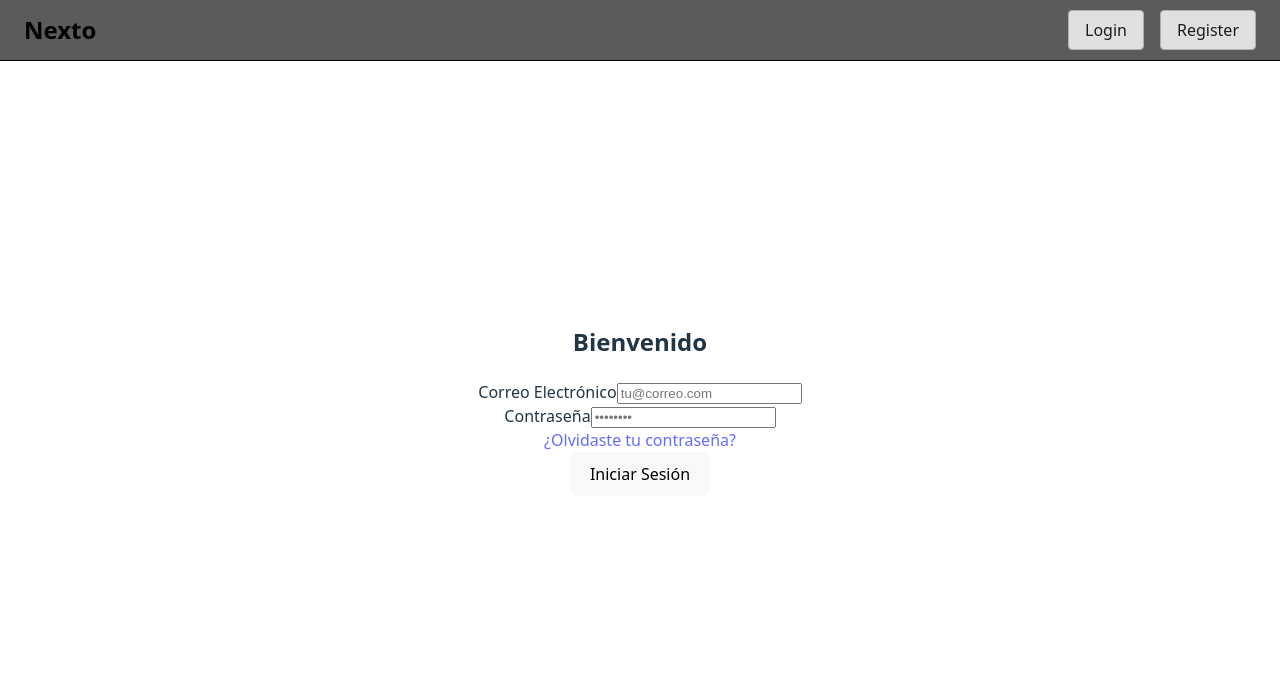
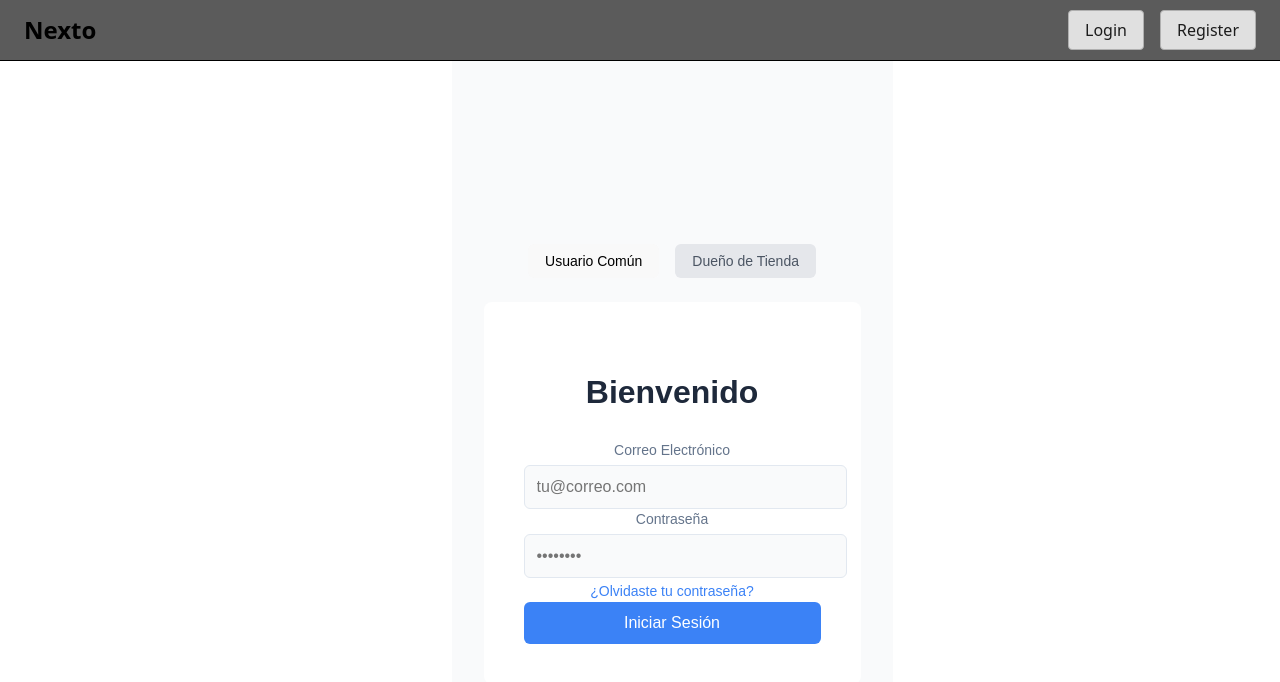
Before and after one commit to jphants/nexto, a React (Vite) app: page /login in a window 1280 px wide. Shown: the top 682 px of the page. Built offline with nearby package versions, Linux system fonts and the light colour scheme.

Commit message:
Css, dos disenos uno para el usuario promedio y para el dueno de tienda

```diff
--- /dev/null
+++ b/src/pages/login.module.css
@@ -0,0 +1,238 @@
+/* pages/login.module.css */
+
+/* Estilos compartidos para el selector de tipo de usuario */
+.userTypeSelector {
+  display: flex;
+  justify-content: center;
+  gap: 1rem;
+  margin-bottom: 1.5rem;
+}
+
+.activeButton {
+  padding: 0.5rem 1rem;
+  border-radius: 0.375rem;
+  font-size: 0.875rem;
+  font-weight: 500;
+  font-family: Arial, sans-serif;
+  transition: background-color 0.2s, color 0.2s;
+}
+
+.inactiveButton {
+  padding: 0.5rem 1rem;
+  border-radius: 0.375rem;
+  font-size: 0.875rem;
+  font-weight: 500;
+  font-family: Arial, sans-serif;
+  transition: background-color 0.2s, color 0.2s;
+  background-color: #e5e7eb; /* Gris claro */
+  color: #4b5563; /* Gris medio */
+}
+
+.activeButton:hover,
+.inactiveButton:hover {
+  opacity: 0.9;
+}
+
+/* Tema Claro (Usuario Común) */
+.containerLight {
+  min-height: 100vh;
+  width: 100%;
+  display: flex;
+  flex-direction: column;
+  align-items: center;
+  justify-content: center;
+  background-color: #f9fafb; /* Gris muy claro */
+  padding: 1rem;
+}
+
+.cardLight {
+  background-color: white;
+  padding: 2rem;
+  border-radius: 0.5rem;
+  width: 100%;
+  max-width: 24rem;
+  box-sizing: border-box;
+}
+
+.titleLight {
+  font-size: 1.5rem;
+  font-weight: 600;
+  color: #1e293b; /* Azul grisáceo oscuro */
+  text-align: center;
+  margin-bottom: 1.5rem;
+  font-family: Arial, sans-serif;
+}
+
+.labelLight {
+  display: block;
+  font-size: 0.875rem;
+  font-weight: 500;
+  color: #64748b; /* Gris medio */
+  margin-bottom: 0.25rem;
+  font-family: Arial, sans-serif;
+}
+
+.inputLight {
+  width: 100%;
+  padding: 0.75rem;
+  border: 1px solid #e2e8f0; /* Borde gris claro */
+  border-radius: 0.375rem;
+  font-size: 1rem;
+  outline: none;
+  transition: border-color 0.2s;
+  font-family: Arial, sans-serif;
+  background-color: #f9fafb;
+  color: #1e293b;
+}
+
+.inputLight:focus {
+  border-color: #93c5fd; /* Azul claro */
+  box-shadow: 0 0 0 2px rgba(147, 197, 253, 0.5);
+}
+
+.linkLight {
+  font-size: 0.875rem;
+  color: #3b82f6; /* Azul claro */
+  text-decoration: none;
+  font-family: Arial, sans-serif;
+}
+
+.linkLight:hover {
+  color: #2563eb; /* Azul más oscuro */
+  text-decoration: underline;
+}
+
+.buttonLight {
+  width: 100%;
+  padding: 0.75rem;
+  background-color: #3b82f6; /* Azul claro */
+  color: white;
+  font-size: 1rem;
+  font-weight: 500;
+  border: none;
+  border-radius: 0.375rem;
+  cursor: pointer;
+  transition: background-color 0.2s;
+  font-family: Arial, sans-serif;
+}
+
+.buttonLight:hover {
+  background-color: #2563eb; /* Azul más oscuro */
+}
+
+.activeButtonLight {
+  background-color: #3b82f6; /* Azul claro */
+  color: white;
+}
+
+/* Tema Oscuro (Dueño de Tienda) */
+.containerDark {
+  min-height: 100vh;
+  width: 100%;
+  display: flex;
+  flex-direction: column;
+  align-items: center;
+  justify-content: center;
+  background-color: #1e293b; /* Azul grisáceo oscuro */
+  padding: 1rem;
+}
+
+.cardDark {
+  background-color: #2d3748; /* Gris oscuro */
+  padding: 2rem;
+  border-radius: 0.5rem;
+  width: 100%;
+  max-width: 24rem;
+  box-sizing: border-box;
+}
+
+.titleDark {
+  font-size: 1.5rem;
+  font-weight: 600;
+  color: #e2e8f0; /* Gris claro */
+  text-align: center;
+  margin-bottom: 1.5rem;
+  font-family: Arial, sans-serif;
+}
+
+.labelDark {
+  display: block;
+  font-size: 0.875rem;
+  font-weight: 500;
+  color: #94a3b8; /* Gris más claro */
+  margin-bottom: 0.25rem;
+  font-family: Arial, sans-serif;
+}
+
+.inputDark {
+  width: 100%;
+  padding: 0.75rem;
+  border: 1px solid #4b5563; /* Borde gris medio */
+  border-radius: 0.375rem;
+  font-size: 1rem;
+  outline: none;
+  transition: border-color 0.2s;
+  font-family: Arial, sans-serif;
+  background-color: #374151; /* Gris oscuro */
+  color: #e2e8f0; /* Texto claro */
+}
+
+.inputDark:focus {
+  border-color: #60a5fa; /* Azul claro */
+  box-shadow: 0 0 0 2px rgba(96, 165, 250, 0.5);
+}
+
+.inputDark::placeholder {
+  color: #9ca3af; /* Gris claro para placeholder */
+}
+
+.linkDark {
+  font-size: 0.875rem;
+  color: #60a5fa; /* Azul claro */
+  text-decoration: none;
+  font-family: Arial, sans-serif;
+}
+
+.linkDark:hover {
+  color: #93c5fd; /* Azul más claro */
+  text-decoration: underline;
+}
+
+.buttonDark {
+  width: 100%;
+  padding: 0.75rem;
+  background-color: #60a5fa; /* Azul claro */
+  color: white;
+  font-size: 1rem;
+  font-weight: 500;
+  border: none;
+  border-radius: 0.375rem;
+  cursor: pointer;
+  transition: background-color 0.2s;
+  font-family: Arial, sans-serif;
+}
+
+.buttonDark:hover {
+  background-color: #3b82f6; /* Azul más oscuro */
+}
+
+.activeButtonDark {
+  background-color: #60a5fa; /* Azul claro */
+  color: white;
+}
+
+/* Media query para computadoras */
+@media (min-width: 640px) {
+  .containerLight,
+  .containerDark {
+    padding: 2rem;
+  }
+  .cardLight,
+  .cardDark {
+    padding: 2.5rem;
+  }
+  .titleLight,
+  .titleDark {
+    font-size: 2rem;
+  }
+}
--- a/src/pages/login.tsx
+++ b/src/pages/login.tsx
@@ -1,12 +1,14 @@
 import React, { useState } from 'react';
+import styles from './login.module.css';
 
 interface LoginFormState {
   email: string;
   password: string;
 }
 
-const LoginPage: React.FC = () => {
+const Login: React.FC = () => {
   const [formData, setFormData] = useState<LoginFormState>({ email: '', password: '' });
+  const [userType, setUserType] = useState<'common' | 'owner'>('common'); // Estado para tipo de usuario
 
   const handleInputChange = (e: React.ChangeEvent<HTMLInputElement>) => {
     const { name, value } = e.target;
@@ -14,17 +16,32 @@ const LoginPage: React.FC = () => {
   };
 
   const handleLogin = () => {
-    // Lógica para manejar el login, por ejemplo, enviar datos a una API
-    console.log('Datos de login:', formData);
-    alert('Login intentado con: ' + JSON.stringify(formData));
+    console.log(`Datos de login (${userType}):`, formData);
+    alert(`Login intentado (${userType === 'common' ? 'Usuario Común' : 'Dueño de Tienda'}): ${JSON.stringify(formData)}`);
   };
 
   return (
-    <div className="min-h-screen flex items-center justify-center bg-gradient-to-br from-blue-100 to-purple-100">
-      <div className="bg-white p-10 rounded-2xl shadow-2xl w-full max-w-sm transform transition-all duration-300 hover:scale-105">
-        <h2 className="text-3xl font-extrabold mb-8 text-center text-gray-900">Bienvenido</h2>
+    <div className={userType === 'common' ? styles.containerLight : styles.containerDark}>
+      <div className={styles.userTypeSelector}>
+        <button
+          onClick={() => setUserType('common')}
+          className={userType === 'common' ? styles.activeButton : styles.inactiveButton}
+        >
+          Usuario Común
+        </button>
+        <button
+          onClick={() => setUserType('owner')}
+          className={userType === 'owner' ? styles.activeButton : styles.inactiveButton}
+        >
+          Dueño de Tienda
+        </button>
+      </div>
+      <div className={userType === 'common' ? styles.cardLight : styles.cardDark}>
+        <h2 className={userType === 'common' ? styles.titleLight : styles.titleDark}>
+          {userType === 'common' ? 'Bienvenido' : 'Panel de Tienda'}
+        </h2>
         <div className="mb-5">
-          <label className="block text-gray-600 text-sm font-semibold mb-2" htmlFor="email">
+          <label className={userType === 'common' ? styles.labelLight : styles.labelDark} htmlFor="email">
             Correo Electrónico
           </label>
           <input
@@ -33,13 +50,13 @@ const LoginPage: React.FC = () => {
             name="email"
             value={formData.email}
             onChange={handleInputChange}
-            className="w-full px-4 py-3 border border-gray-300 rounded-lg focus:outline-none focus:ring-2 focus:ring-blue-400 focus:border-transparent transition duration-200"
+            className={userType === 'common' ? styles.inputLight : styles.inputDark}
             placeholder="tu@correo.com"
             required
           />
         </div>
         <div className="mb-6">
-          <label className="block text-gray-600 text-sm font-semibold mb-2" htmlFor="password">
+          <label className={userType === 'common' ? styles.labelLight : styles.labelDark} htmlFor="password">
             Contraseña
           </label>
           <input
@@ -48,19 +65,19 @@ const LoginPage: React.FC = () => {
             name="password"
             value={formData.password}
             onChange={handleInputChange}
-            className="w-full px-4 py-3 border border-gray-300 rounded-lg focus:outline-none focus:ring-2 focus:ring-blue-400 focus:border-transparent transition duration-200"
+            className={userType === 'common' ? styles.inputLight : styles.inputDark}
             placeholder="••••••••"
             required
           />
         </div>
         <div className="flex justify-end mb-6">
-          <a href="#" className="text-sm text-blue-500 hover:text-blue-700 hover:underline transition duration-200">
+          <a href="#" className={userType === 'common' ? styles.linkLight : styles.linkDark}>
             ¿Olvidaste tu contraseña?
           </a>
         </div>
         <button
           onClick={handleLogin}
-          className="w-full bg-gradient-to-r from-blue-500 to-indigo-500 text-white font-semibold py-3 px-4 rounded-lg hover:from-blue-600 hover:to-indigo-600 transform hover:scale-105 transition duration-300"
+          className={userType === 'common' ? styles.buttonLight : styles.buttonDark}
         >
           Iniciar Sesión
         </button>
@@ -69,4 +86,4 @@ const LoginPage: React.FC = () => {
   );
 };
 
-export default LoginPage;
+export default Login;
```
